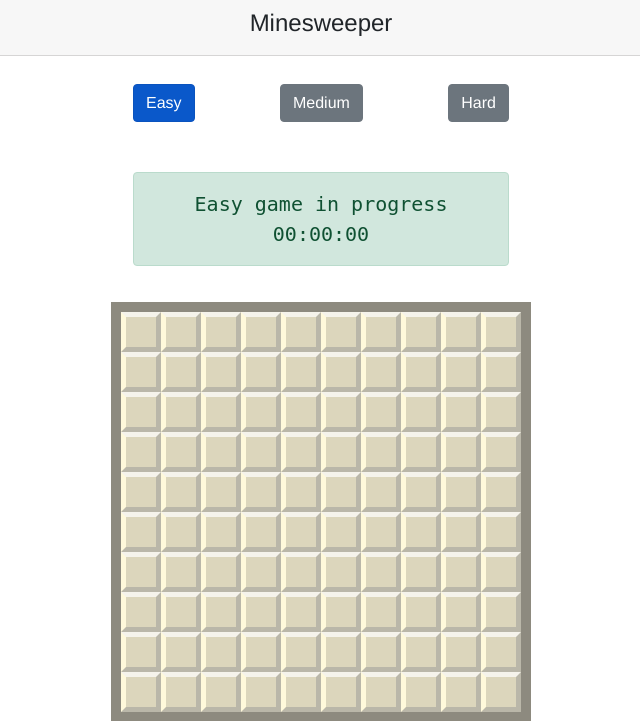
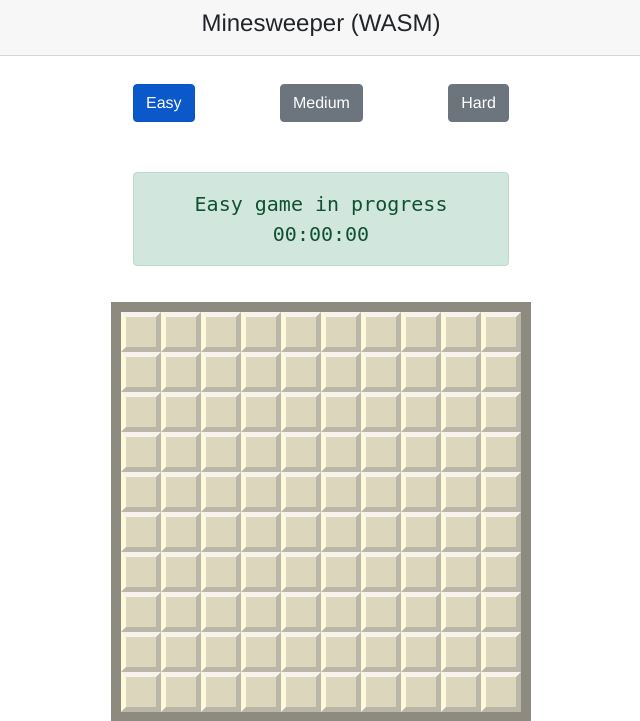
Before and after one commit to thets78/MinesweeperWasm, an ASP.NET Core app: page / in a window 1280 px wide. Shown: the top 721 px of the page, without its empty margins (323-963 px from the left). Run offline with ASP.NET Core 8, Linux system fonts and the light colour scheme; style sheets or scripts are compiled from the project's sources.

Commit message:
Page title update

```diff
--- a/Layout/MainLayout.razor
+++ b/Layout/MainLayout.razor
@@ -6,7 +6,7 @@
 
     <main>
         <div class="top-row center">
-            <h4>Minesweeper</h4>
+            <h4>Minesweeper (WASM)</h4>
         </div>
 
         <article class="content px-4">
```
